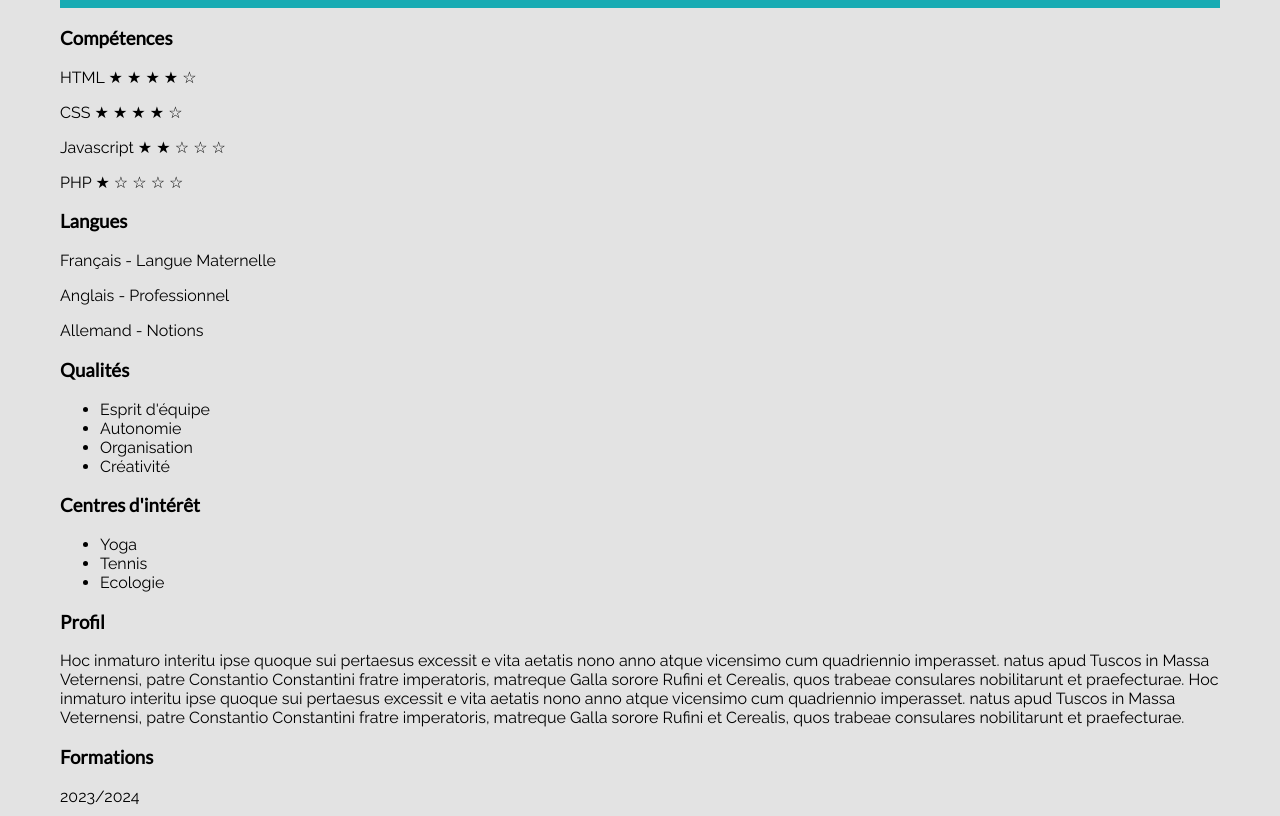
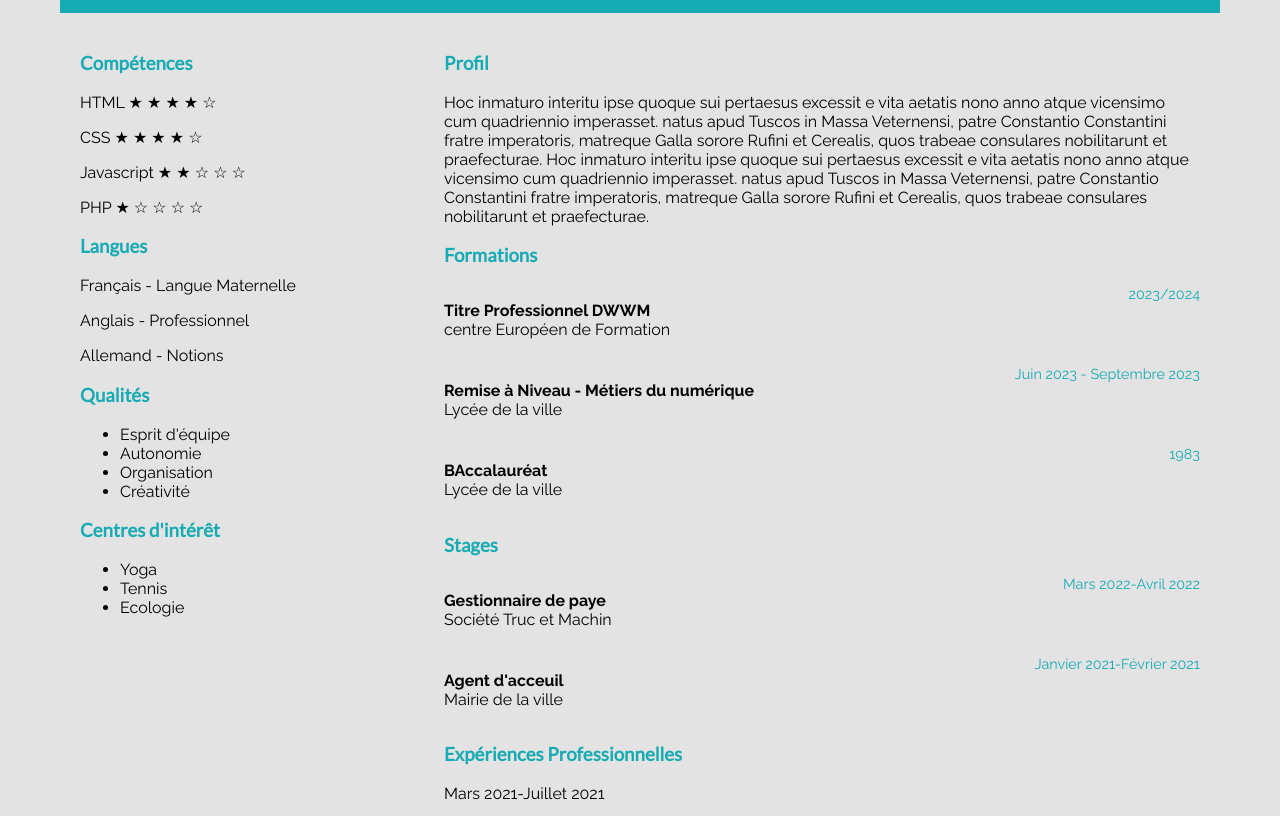
Before and after one commit to JT63-create/Trilleaud_Juliette_Devoir_3_CV_HTML_CSS, a plain HTML site: page index.html in a window 1280 px wide. Shown: the part 202-1018 px from the top of the page. Drawn offline with Linux system fonts and the light colour scheme.

Commit message:
middle structure CSS

```diff
--- a/assets/CSS/Style.css
+++ b/assets/CSS/Style.css
@@ -1,14 +1,17 @@
 
 h1 {
     font-family: "Lato", sans-serif;
+    color: #e3e3e3;
 }
 
 h2{
     font-family: "Lato", sans-serif;
+    color:#e3e3e3;
 }
 
 h3{
     font-family: "Lato", sans-serif;
+    color: #17abb3;
 }
 
 body{
@@ -62,6 +65,7 @@ body{
 .header h2{
     font-weight: bold;
     font-size: 20px;
+    padding-bottom: 5px;
 }
 
 .contact {
@@ -79,3 +83,40 @@ body{
     align-items: center;
     gap: 8px;
 }
+
+/* MAIN LAYOUT*/
+
+.main {
+    display: flex;
+}
+
+/* SIDEBAR */
+.sidebar {
+    width: 30%;
+    background: #e3e3e3;
+    padding: 20px;
+}
+}
+
+.sidebar ul {
+    padding-left: 15px;
+}
+
+
+/* CONTENT */
+
+.content {
+    width: 70%;
+    padding: 20px;
+}
+
+.item {
+    display: flex;
+    justify-content: space-between;
+    margin-bottom: 10px;
+}
+
+.item span {
+    color: #17abb3;
+    font-size: 0.9em;
+}
--- a/index.html
+++ b/index.html
@@ -40,6 +40,8 @@
                 <aside class="sidebar">
                     <section>
                         <h3>Compétences</h3>
+
+                        <!--Représentation des étoiles vides et pleines-->
                         <p>HTML &#9733; &#9733; &#9733; &#9733; &#9734;</p>
                         <p>CSS &#9733; &#9733; &#9733; &#9733; &#9734;</p>
                         <p>Javascript &#9733; &#9733; &#9734; &#9734; &#9734;</p>
@@ -88,18 +90,18 @@
                     <h3>Formations</h3>
 
                     <div class="item">
-                        <span><time datetime="2023">2023</time>/<time datetime="2024">2024</time></span>
                         <p><strong>Titre Professionnel DWWM</strong><br>centre Européen de Formation</p>
+                         <span><time datetime="2023">2023</time>/<time datetime="2024">2024</time></span>
                     </div>
 
                     <div class="item">
-                        <span> <time datetime="2023-06">Juin 2023</time> - <time datetime="2023-09">Septembre 2023</time></span>
                         <p><strong>Remise à Niveau - Métiers du numérique</strong><br>Lycée de la ville</p>
+                         <span> <time datetime="2023-06">Juin 2023</time> - <time datetime="2023-09">Septembre 2023</time></span>
                     </div>
 
                     <div class="item">
+                        <p><strong>BAccalauréat</strong><br>Lycée de la ville</p>
                         <span><time datetime="1983">1983</time></span>
-                        <p><strong>BAccalauréat</strong><br>Lycée de la ville</p>
                     </div>
                 </section>
 
@@ -107,13 +109,13 @@
                     <h3>Stages</h3>
 
                     <div class="item">
+                        <p><strong>Gestionnaire de paye</strong><br>Société Truc et Machin</p>
                         <span><time datetime="2022-03">Mars 2022</time>-<time datetime="2022-04">Avril 2022</time></span>
-                        <p><strong>Gestionnaire de paye</strong><br>Société Truc et Machin</p>
                     </div>
 
                     <div class="item">
+                        <p><strong>Agent d'acceuil</strong><br>Mairie de la ville</p>
                         <span><time datetime="2021-01">Janvier 2021</time>-<time datetime="2021-02">Février 2021</time></span>
-                        <p><strong>Agent d'acceuil</strong><br>Mairie de la ville</p>
                     </div>
                 </section>
 
```
